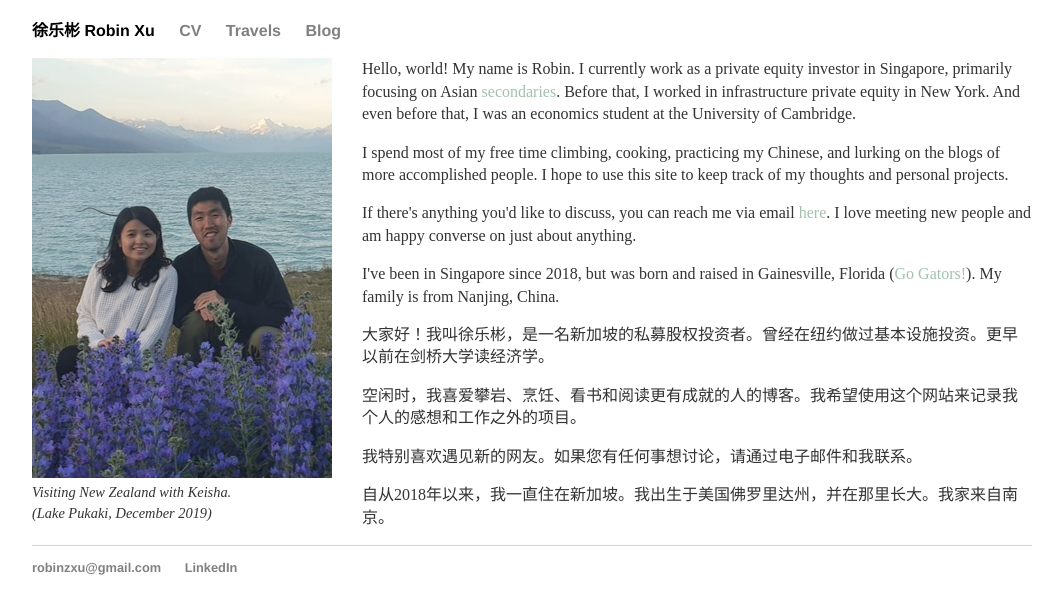
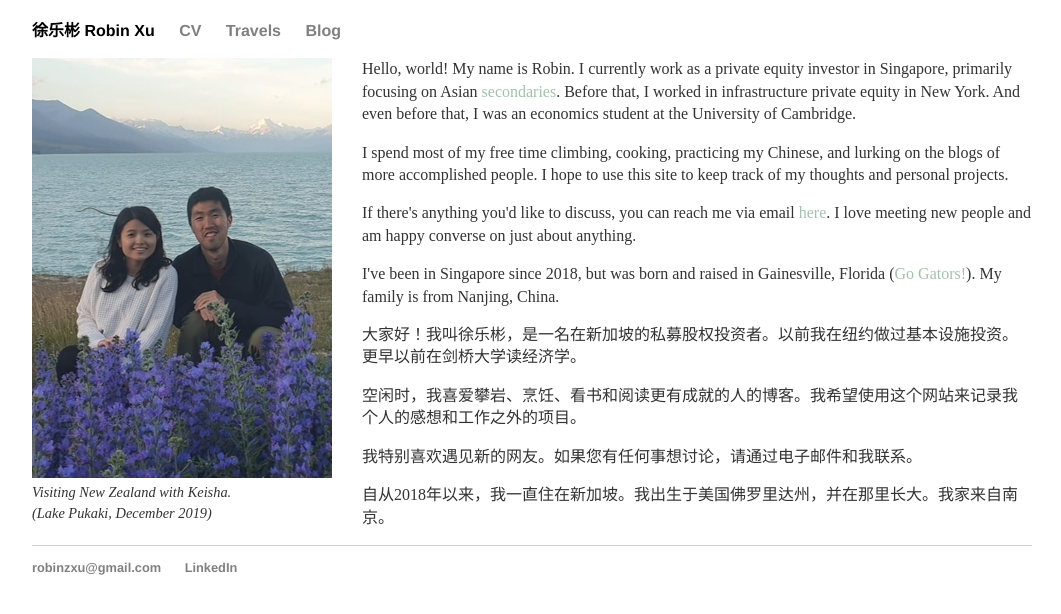
Before and after one commit to robinzxu/robinzxu.github.io, a Jekyll site: the page index.html, which Jekyll copies as it is, in a window 1280 px wide. Shown: the top 614 px of the page, without its empty margins (108-1169 px from the left). Built offline with Jekyll 4.4.1, drawn with Linux system fonts in a browser that asks for light colours.

Commit message:
Update index.html

```diff
--- a/index.html
+++ b/index.html
@@ -41,7 +41,7 @@
 		<p>I spend most of my free time climbing, cooking, practicing my Chinese, and lurking on the blogs of more accomplished people. I hope to use this site to keep track of my thoughts and personal projects.</p>
 		<p>If there's anything you'd like to discuss, you can reach me via email <a href="mailto:robinzxu@gmail.com">here</a>. I love meeting new people and am happy converse on just about anything.</p>
 		<p>I've been in Singapore since 2018, but was born and raised in Gainesville, Florida (<a target="_blank" rel="noopener noreferrer" href="https://en.wikipedia.org/wiki/Florida_Gators">Go Gators!</a>). My family is from Nanjing, China.</p>
-		<p>大家好！我叫徐乐彬，是一名新加坡的私募股权投资者。曾经在纽约做过基本设施投资。更早以前在剑桥大学读经济学。</p>
+		<p>大家好！我叫徐乐彬，是一名在新加坡的私募股权投资者。以前我在纽约做过基本设施投资。更早以前在剑桥大学读经济学。</p>
 		<p>空闲时，我喜爱攀岩、烹饪、看书和阅读更有成就的人的博客。我希望使用这个网站来记录我个人的感想和工作之外的项目。</p>
 		<p>我特别喜欢遇见新的网友。如果您有任何事想讨论，请通过电子邮件和我联系。</p>
 		<p>自从2018年以来，我一直住在新加坡。我出生于美国佛罗里达州，并在那里长大。我家来自南京。</p>
```
